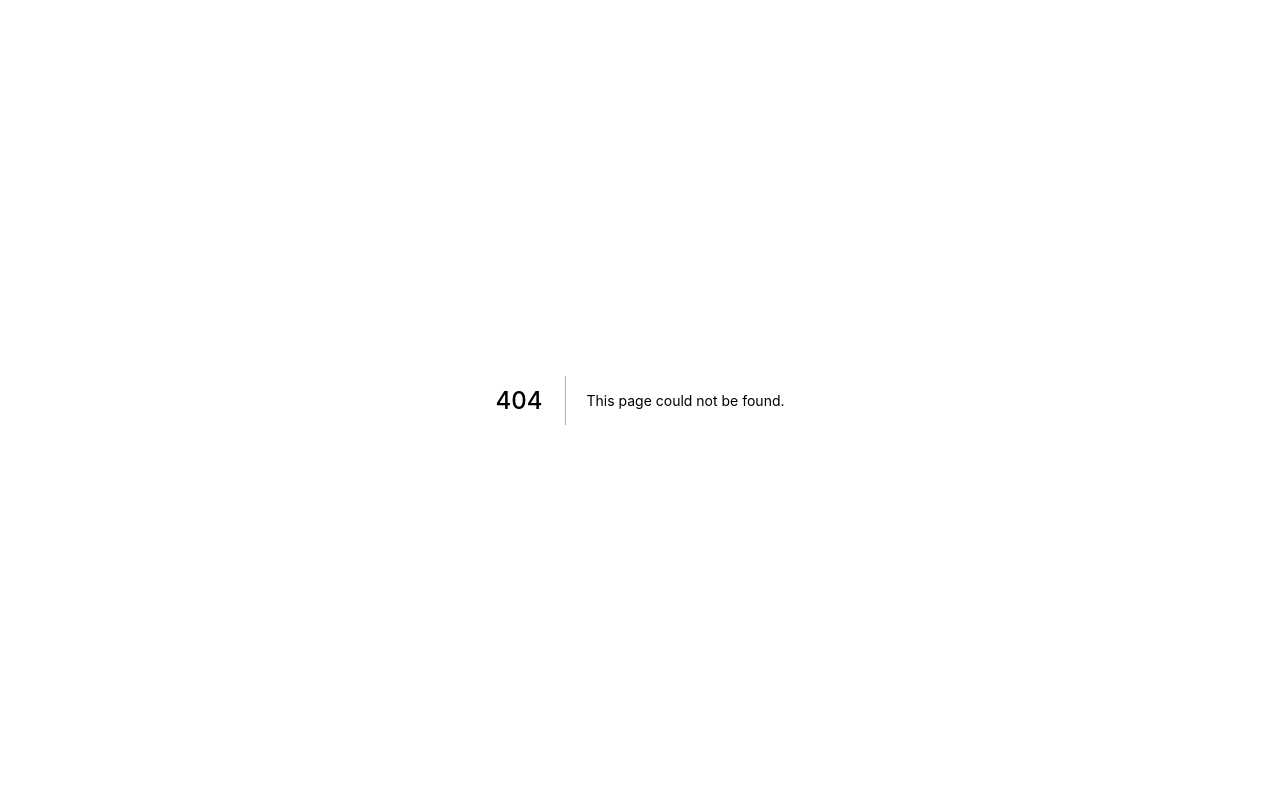
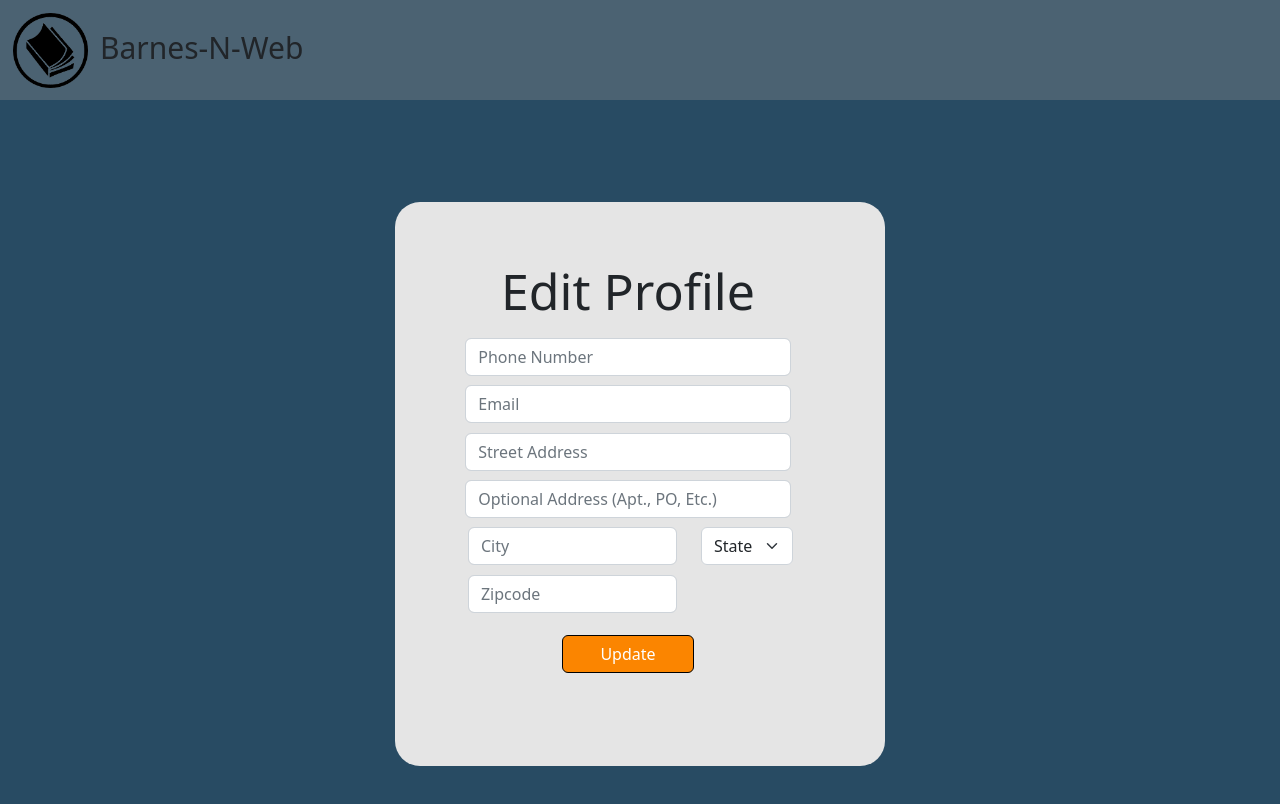
Before and after one commit to rigrergl/barnes-n-web, a Next.js app in the folder barnes-n-web/: page /EditProfile in a window 1280 px wide. Before the commit this address had no page. Shown: the top 804 px of the page. Built offline with nearby package versions, Linux system fonts and the light colour scheme.

Commit message:
Begin EditProfile
Beginning of EditProfile. Things still need to change but this is the general layout and what will be changing. Will change up some styling stuff and see if I cant pull information, but might need to wait on backend to continue.

```diff
--- /dev/null
+++ b/barnes-n-web/pages/EditProfile.tsx
@@ -0,0 +1,208 @@
+import Header from "./components/Header";
+import { useState, createRef } from 'react'
+import getConfig from 'next/config'
+import Container from 'react-bootstrap/Container';
+import Row from 'react-bootstrap/Row';
+import Col from 'react-bootstrap/Col';
+import Button from 'react-bootstrap/Button';
+import Form from 'react-bootstrap/Form';
+import { Alert } from 'react-bootstrap';
+
+const EditProfile = () => {
+    const [phone, setPhone] = useState("");
+    const [email, setEmail] = useState("");
+    const [street, setStreet] = useState("");
+    const [optAddress, setOptAddress] = useState("");
+    const [city, setCity] = useState("");
+    const [state, setState] = useState("");
+    const [zipcode, setZipcode] = useState("");
+
+    const [success, setSuccess] = useState(0);
+    const [statusMessage, setStatusMessage] = useState("");
+    const [hasError, setHasError] = useState(false);
+
+    const { publicRuntimeConfig } = getConfig();
+    const backendUrl = publicRuntimeConfig.backendUrl;
+
+    const updateprofile = async () => {
+        const response = await fetch(backendUrl + "/", {
+            method: "POST",
+            headers: {
+                "Content-Type": "application/json"
+            },
+            body: JSON.stringify({
+
+            })
+        });
+
+
+        const data = await response.json();
+        setHasError(response.status !== 200);
+        setStatusMessage(data.message);
+    }
+
+
+    return (
+        <div className='page'>
+
+          {/* Header Component */}
+          <Header />
+
+          <Container fluid="sm" className='editProfileBox'>
+
+            <Row className='toastRow'>
+              {statusMessage &&
+                      (<Alert className='alertToast' variant="success">
+                          {statusMessage}
+                      </Alert>)}
+            </Row>
+
+          <Row >
+            <Col className='registrationText'>
+              Edit Profile
+            </Col>
+          </Row>
+
+          <Row>
+            <Col className='registrationInputBox2 top2'>
+              <Form.Control
+                    onChange={(e) => setPhone(e.target.value)}
+                    type="text"
+                    id="inputPhone"
+                    placeholder="Phone Number"
+                />
+            </Col>
+          </Row>
+
+          <Row>
+            <Col className='registrationInputBox2 top2'>
+              <Form.Control
+                    onChange={(e) => setEmail(e.target.value)}
+                    type="text"
+                    id="inputEmail"
+                    placeholder="Email"
+                />
+            </Col>
+          </Row>
+
+          <Row>
+            <Col className='registrationInputBox2 top2'>
+              <Form.Control
+                    onChange={(e) => setStreet(e.target.value)}
+                    type="text"
+                    id="inputStreet"
+                    placeholder="Street Address"
+                />
+            </Col>
+          </Row>
+
+          <Row>
+            <Col className='registrationInputBox2 top2'>
+              <Form.Control
+                    onChange={(e) => setOptAddress(e.target.value)}
+                    type="text"
+                    id="inputOptional"
+                    placeholder="Optional Address (Apt., PO, Etc.)"
+                />
+            </Col>
+          </Row>
+
+          <Row className='registrationCityInputBox top2'>
+            <Col xs={8}>
+              <Form.Control
+                    onChange={(e) => setCity(e.target.value)}
+                    type="text"
+                    id="inputCity"
+                    placeholder="City"
+                />
+            </Col>
+            <Col xs={4}>
+              {/*<StateDropdown />*/}
+                <Form.Select aria-label="State"
+                    onChange={(e) => setState(e.target.value)}
+                    id="inputState">
+              <option>State</option>
+                <option value="Alabama">AL</option>
+                <option value="Alaska">AK</option>
+                <option value="Arizona">AZ</option>
+                <option value="Arkansas">AR</option>
+                <option value="American Samoa">AS</option>
+                <option value="California">CA</option>
+                <option value="Colorado">CO</option>
+                <option value="Connecticut">CT</option>
+                <option value="Delaware">DE</option>
+                <option value="District of Columbia">DC</option>
+                <option value="Florida">FL</option>
+                <option value="Georgia">GA</option>
+                <option value="Guam">GU</option>
+                <option value="Hawaii">HI</option>
+                <option value="Idaho">ID</option>
+                <option value="Illinois">IL</option>
+                <option value="Indiana">IN</option>
+                <option value="Iowa">IA</option>
+                <option value="Kansas">KS</option>
+                <option value="Kentucky">KY</option>
+                <option value="Louisiana">LA</option>
+                <option value="Maine">ME</option>
+                <option value="Maryland">MD</option>
+                <option value="Massachusetts">MA</option>
+                <option value="Michigan">MI</option>
+                <option value="Minnesota">MN</option>
+                <option value="Mississippi">MS</option>
+                <option value="Missouri">MO</option>
+                <option value="Montana">MT</option>
+                <option value="Nebraska">NE</option>
+                <option value="Nevada">NV</option>
+                <option value="New Hampshire">NH</option>
+                <option value="New Jersey">NJ</option>
+                <option value="New Mexico">NM</option>
+                <option value="New York">NY</option>
+                <option value="North Carolina">NC</option>
+                <option value="North Dakota">ND</option>
+                <option value="Northern Mariana Islands">CM</option>
+                <option value="Ohio">OH</option>
+                <option value="Oklahoma">OK</option>
+                <option value="Oregon">OR</option>
+                <option value="Pennsylvania">PA</option>
+                <option value="Puerto Rico">PR</option>
+                <option value="Rhode Island">RI</option>
+                <option value="South Carolina">SC</option>
+                <option value="South Dakota">SD</option>
+                <option value="Tennessee">TN</option>
+                <option value="Texas">TX</option>
+                <option value="	Trust Territories">TT</option>
+                <option value="Utah">UT</option>
+                <option value="Vermont">VT</option>
+                <option value="Virginia">VA</option>
+                <option value="Virgin Islands">VI</option>
+                <option value="Washington">WA</option>
+                <option value="West Virginia">WV</option>
+                <option value="Wisconsin">WI</option>
+                <option value="Wyoming">WY</option>
+          </Form.Select>
+            </Col>
+          </Row>
+
+          <Row className='registrationCityInputBox top2'>
+            <Col xs={8}>
+              <Form.Control
+                    onChange={(e) => setZipcode(e.target.value)}
+                    type="text"
+                    id="inputZipcode"
+                    placeholder="Zipcode"
+                />
+            </Col>
+          </Row>
+
+          <Row>
+            <Col >
+              <Button className='submitButton' onClick={updateprofile} variant="primary">Update</Button>
+            </Col>
+          </Row>
+        </Container>
+
+        </div>
+      )
+    }
+
+    export default EditProfile
--- a/barnes-n-web/pages/_app.tsx
+++ b/barnes-n-web/pages/_app.tsx
@@ -4,6 +4,7 @@ import "./index.css";
 import "./css/registration.css";
 import "./css/search.css";
 import "./css/login.css";
+import "./css/profile.css";
 
 function MyApp({ Component, pageProps }: AppProps) {
   return <Component {...pageProps} />;
--- /dev/null
+++ b/barnes-n-web/pages/css/profile.css
@@ -0,0 +1,9 @@
+.editProfileBox{
+    margin-top: 8%;
+    border-radius: 25px;
+    background-color: #e5e5e5;
+    width: 30%;
+    height: 55%;
+    min-width: 490px;
+    min-height: 490px;
+}
```
